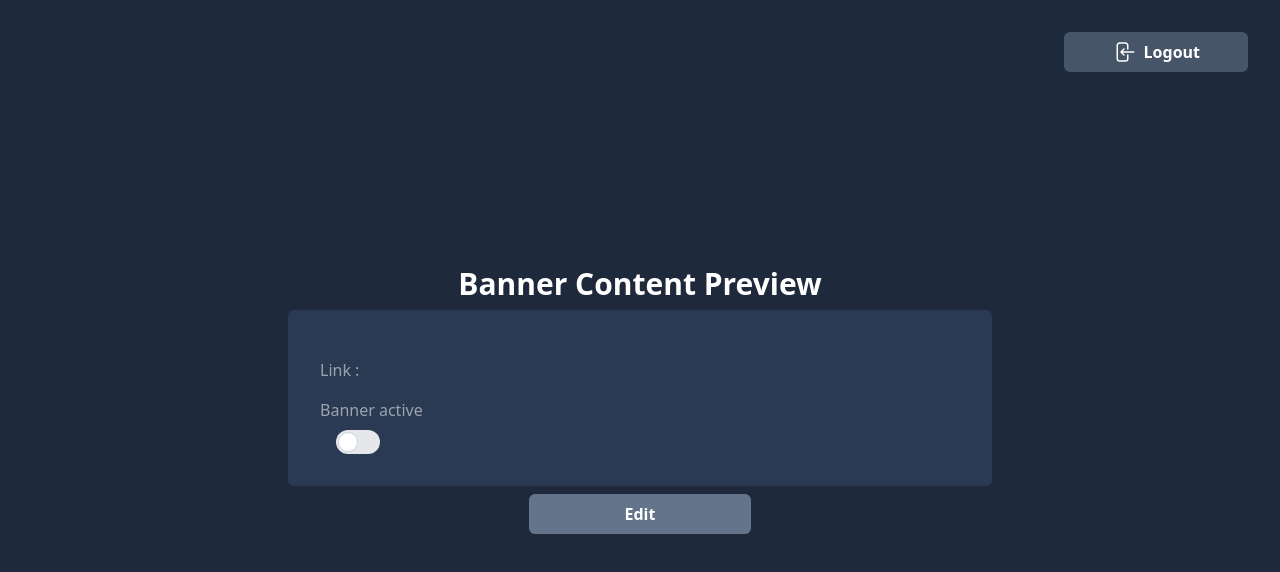
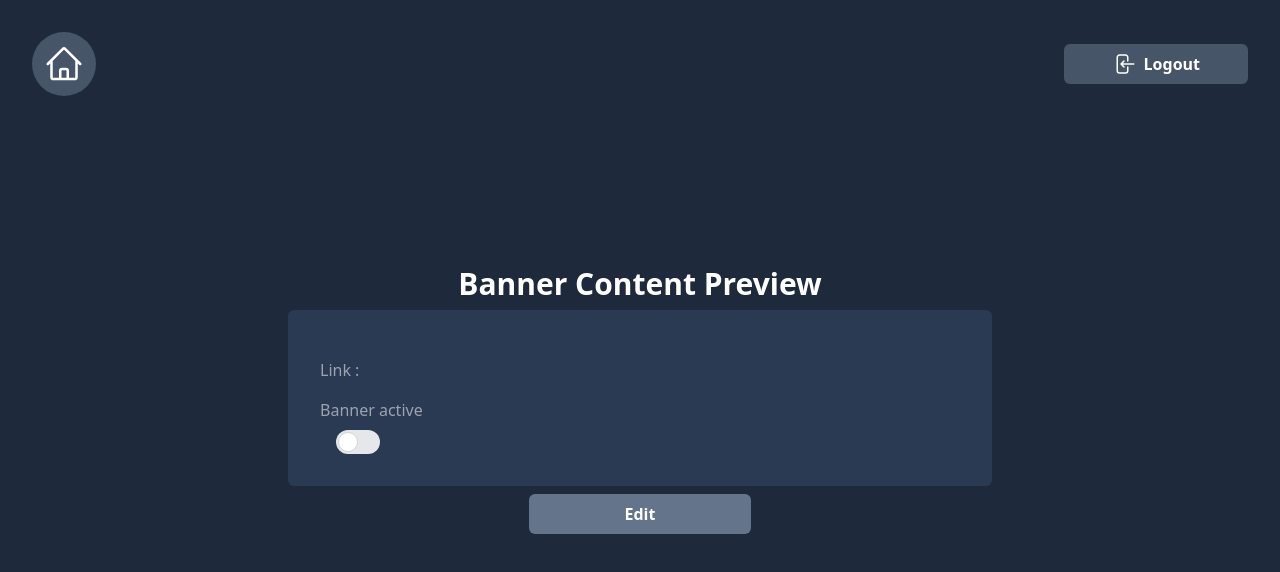
Before and after one commit to ubaish01/tuf-assignment, a React (Vite) app in the folder tuf-assignment-fe/: page /dashboard in a window 1280 px wide. Shown: the top 572 px of the page. Built offline with nearby package versions, Linux system fonts and the light colour scheme; no server answers; sample sign-in values are in the browser's storage; the HTML template or start-up script is replaced by a standard one.

Commit message:
added cloudflare note

```diff
--- a/tuf-assignment-fe/src/components/Banner.tsx
+++ b/tuf-assignment-fe/src/components/Banner.tsx
@@ -33,11 +33,17 @@ const Banner: React.FC<{
                 Contact
               </Link>
               {login ? (
-                <Link to="/dashboard" className="py-2  px-6 flex">
+                <Link
+                  to="/dashboard"
+                  className="py-2 bg-purple-600 font-semibold rounded-md  px-6 flex"
+                >
                   Admin
                 </Link>
               ) : (
-                <Link to="/auth" className="py-2 step-6 px-6 flex">
+                <Link
+                  to="/auth"
+                  className="py-2 bg-purple-600 font-semibold rounded-md step-6 px-6 flex"
+                >
                   Signin
                 </Link>
               )}
--- a/tuf-assignment-fe/src/components/Dashboard.tsx
+++ b/tuf-assignment-fe/src/components/Dashboard.tsx
@@ -3,7 +3,7 @@ import Input from "./ui/Input";
 import Textarea from "./ui/Textarea";
 import { Button } from "./Button";
 import useBanner, { bannerType } from "../hooks/useBanner";
-import { useNavigate } from "react-router-dom";
+import { Link, useNavigate } from "react-router-dom";
 import useAuth from "../hooks/useAuth";
 import Joyride from "react-joyride";
 import { JOYRIDE_STEPS_FOR_DASHBOARD } from "../constants";
@@ -45,7 +45,26 @@ const Dashboard = () => {
   return (
     <>
       <div className="w-full xl:px-72 lg:px-60 md:px-32 sm:px-12 px-2 relative py-24 flex flex-col items-center justify-center h-screen">
-        <div className="fixed top-8 right-8">
+        <div className="fixed top-8 right-0 px-8  w-full flex items-center justify-between">
+          <Link
+            to="/"
+            className="text-white rounded-full p-3 hover:scale-105 duration-200 hover:bg-slate-700 bg-slate-600 flex items-center justify-center size-16"
+          >
+            <svg
+              xmlns="http://www.w3.org/2000/svg"
+              fill="none"
+              viewBox="0 0 24 24"
+              stroke-width="1.5"
+              stroke="currentColor"
+              className="size-12"
+            >
+              <path
+                stroke-linecap="round"
+                stroke-linejoin="round"
+                d="m2.25 12 8.954-8.955c.44-.439 1.152-.439 1.591 0L21.75 12M4.5 9.75v10.125c0 .621.504 1.125 1.125 1.125H9.75v-4.875c0-.621.504-1.125 1.125-1.125h2.25c.621 0 1.125.504 1.125 1.125V21h4.125c.621 0 1.125-.504 1.125-1.125V9.75M8.25 21h8.25"
+              />
+            </svg>
+          </Link>
           <Button
             className="bg-slate-600 px-12 step-6 py-4 flex items-center justify-center gap-2 "
             onClick={logout}
--- a/tuf-assignment-fe/src/components/Home.tsx
+++ b/tuf-assignment-fe/src/components/Home.tsx
@@ -18,6 +18,11 @@ const Home = () => {
 
   return (
     <div>
+      <div className="text-center flex items-center justify-center text-white bg-black py-2">
+        Note : using serverless worker in the backend, it shut down the server
+        when no one visit for long time, so on the first visit it might take 1-2
+        minutes of time to restart the service.{" "}
+      </div>
       <Banner
         timer={timer}
         active={active}
```
